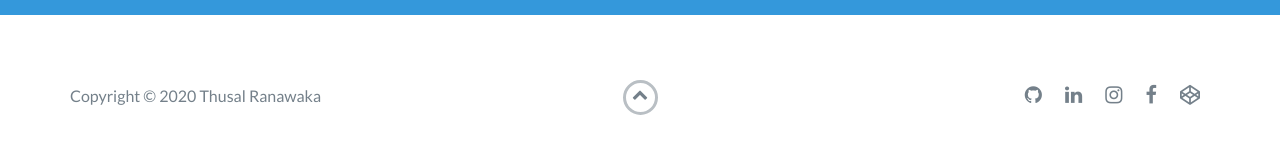
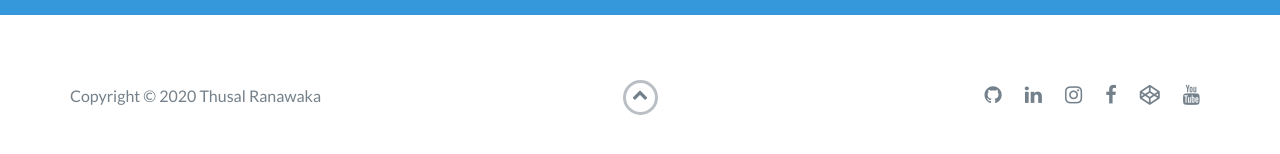
Before and after one commit to Thusal06/Thusal06.github.io, a website: page index.html in a window 1280 px wide. Shown: the part 4042-4196 px from the top of the page. Drawn offline with nearby package versions, Linux system fonts and the light colour scheme.

Commit message:
Update index.html

```diff
--- a/index.html
+++ b/index.html
@@ -245,6 +245,9 @@
                         <li>
                             <a href="https://www.codepen.io/thusal06" target="_blank"><i class="fa fa-codepen" aria-hidden="true"></i></a>
                         </li>
+			<li>
+                            <a href="https://www.youtube.com/channel/UCNzUTlUIKAcdmaSeV9VhusQ" target="_blank"><i class="fa fa-youtube" aria-hidden="true"></i></a>
+                        </li>
                     </ul>
                 </div>
             </div>
```
